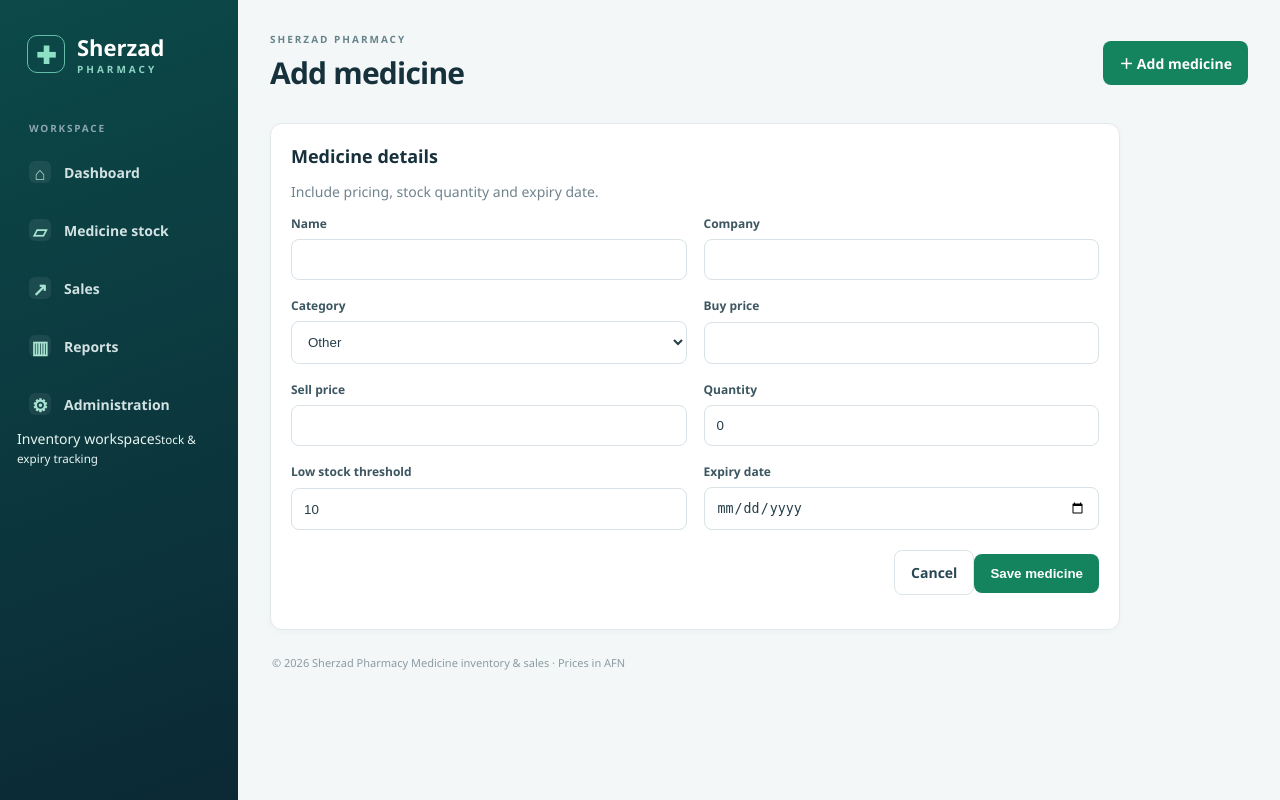
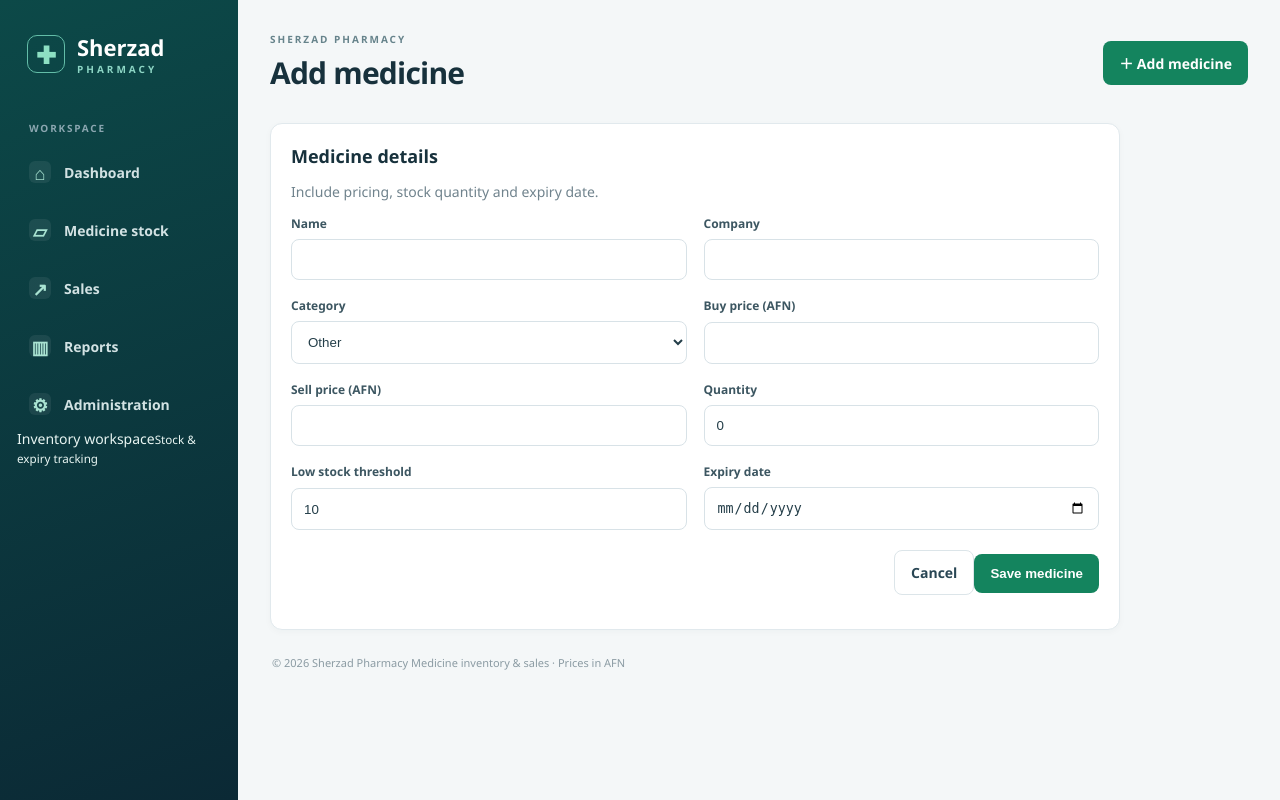
Before and after one commit to nazir19980501/medstock, a Django app: page /medicines/add/ in a window 1280 px wide. Run offline with Django 5.2, Linux system fonts and the light colour scheme.

Commit message:
Label medicine prices in AFN

```diff
--- a/main/templates/main/medicine_form.html
+++ b/main/templates/main/medicine_form.html
@@ -1 +1 @@
-{% extends 'main/base.html' %}{% block page_title %}{{ title }}{% endblock %}{% block content %}<section class='form-panel'><h2>Medicine details</h2><p>Include pricing, stock quantity and expiry date.</p><form method='post'>{% csrf_token %}{{ form.non_field_errors }}<div class='form-grid'>{% for field in form %}<div class='field'><label for='{{ field.id_for_label }}'>{{ field.label }}</label>{{ field }}{% if field.help_text %}<small>{{ field.help_text }}</small>{% endif %}{% for error in field.errors %}<small class='red'>{{ error }}</small>{% endfor %}</div>{% endfor %}</div><p class='actions'><a class='button secondary' href='{% url "main:medicine_list" %}'>Cancel</a><button class='button'>Save medicine</button></p></form></section>{% endblock %}
+{% extends 'main/base.html' %}{% block page_title %}{{ title }}{% endblock %}{% block content %}<section class='form-panel'><h2>Medicine details</h2><p>Include pricing, stock quantity and expiry date.</p><form method='post'>{% csrf_token %}{{ form.non_field_errors }}<div class='form-grid'>{% for field in form %}<div class='field'><label for='{{ field.id_for_label }}'>{{ field.label }}{% if field.name == 'buy_price' or field.name == 'sell_price' %} (AFN){% endif %}</label>{{ field }}{% if field.help_text %}<small>{{ field.help_text }}</small>{% endif %}{% for error in field.errors %}<small class='red'>{{ error }}</small>{% endfor %}</div>{% endfor %}</div><p class='actions'><a class='button secondary' href='{% url "main:medicine_list" %}'>Cancel</a><button class='button'>Save medicine</button></p></form></section>{% endblock %}
```
